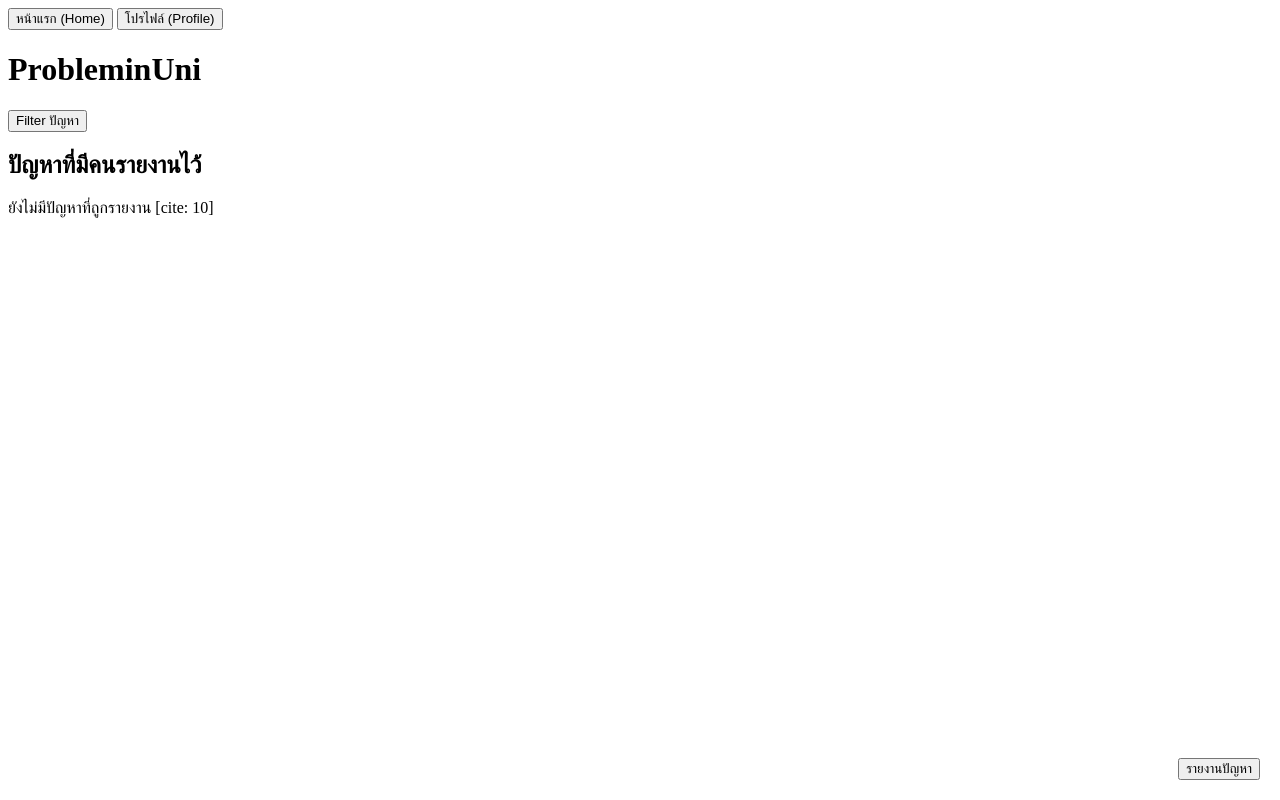
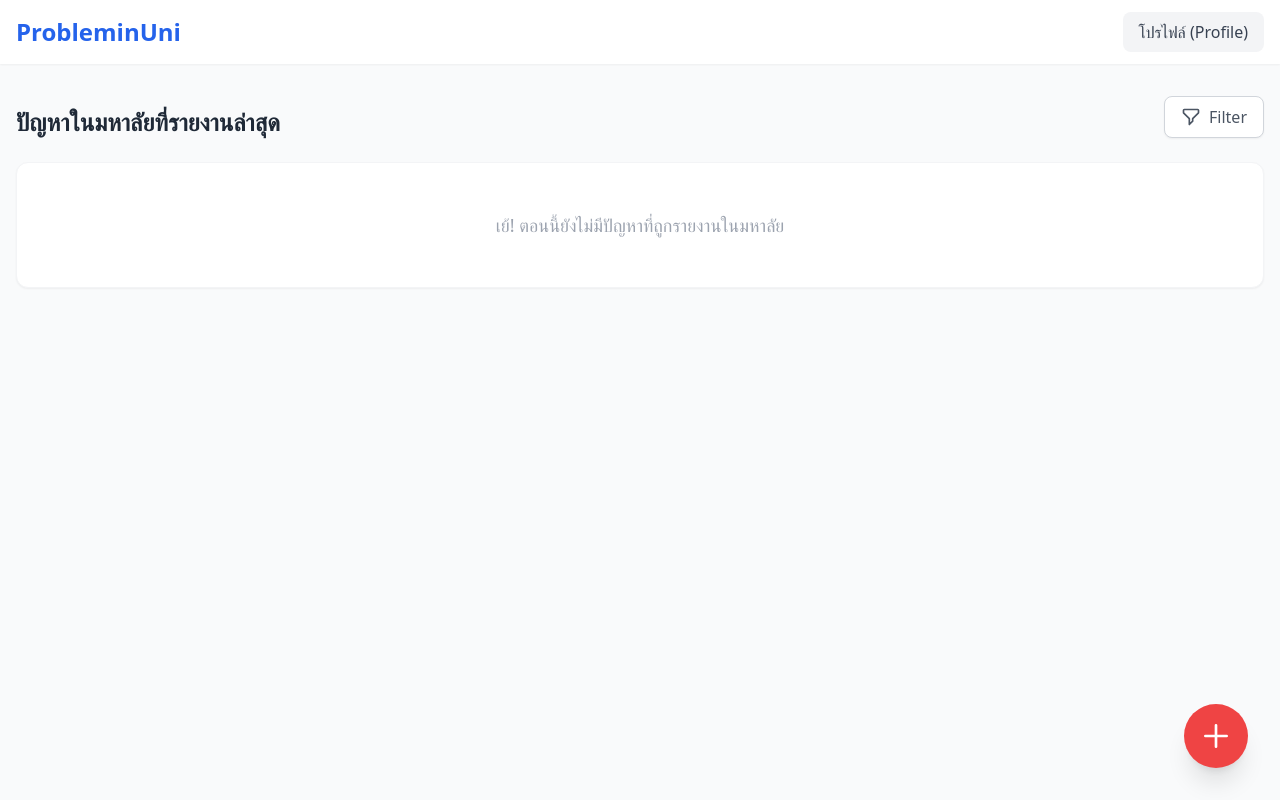
Before and after one commit to VelogaWhite/ProblemInUni-Software, a Django app: page / in a window 1280 px wide. Run offline with Django 5.2, Linux system fonts and the light colour scheme; data that the repository does not hold is empty; some libraries are stand-ins or nearby versions.

Commit message:
Use Tailwind on homepage.html

```diff
--- a/issues/templates/issues/homepage.html
+++ b/issues/templates/issues/homepage.html
@@ -2,38 +2,94 @@
 <html lang="en">
 <head>
     <meta charset="UTF-8">
-    <title>Problem in Uni - Homepage</title>
+    <meta name="viewport" content="width=device-width, initial-scale=1.0">
+    <title>Problem in Uni</title>
+    <script src="https://cdn.tailwindcss.com"></script>
 </head>
-<body>
-    <header>
-        <a href="{% url 'homepage' %}"><button>หน้าแรก (Home)</button></a>
+<body class="bg-gray-50 min-h-screen font-sans text-gray-800">
 
-        <a href="#"><button>โปรไฟล์ (Profile)</button></a>
+    <header class="bg-white shadow-sm sticky top-0 z-10">
+        <div class="container mx-auto px-4 py-3 flex justify-between items-center">
+            <a href="{% url 'homepage' %}" class="text-2xl font-bold text-blue-600 hover:text-blue-800 transition">
+                ProbleminUni
+            </a>
+
+            <a href="#" class="bg-gray-100 hover:bg-gray-200 text-gray-700 font-medium py-2 px-4 rounded-lg transition">
+                โปรไฟล์ (Profile)
+            </a>
+        </div>
     </header>
 
-    <main>
-        <h1>ProbleminUni</h1>
+    <main class="container mx-auto px-4 py-8">
 
-        <div>
-            <button>Filter ปัญหา</button>
+        <div class="flex justify-between items-end mb-6">
+            <h1 class="text-2xl font-bold text-gray-800">ปัญหาในมหาลัยที่รายงานล่าสุด</h1>
+
+            <button class="bg-white border border-gray-300 text-gray-600 py-2 px-4 rounded-lg shadow-sm hover:bg-gray-50 flex items-center transition">
+                <svg class="w-5 h-5 mr-2" fill="none" stroke="currentColor" viewBox="0 0 24 24"><path stroke-linecap="round" stroke-linejoin="round" stroke-width="2" d="M3 4a1 1 0 011-1h16a1 1 0 011 1v2.586a1 1 0 01-.293.707l-6.414 6.414a1 1 0 00-.293.707V17l-4 4v-6.586a1 1 0 00-.293-.707L3.293 7.293A1 1 0 013 6.586V4z"></path></svg>
+                Filter
+            </button>
         </div>
 
-        <section>
-            <h2>ปัญหาที่มีคนรายงานไว้</h2>
+        <section class="grid grid-cols-1 md:grid-cols-2 lg:grid-cols-3 gap-6">
             {% for issue in issues %}
-                <div style="border: 1px solid black; margin: 10px; padding: 10px;">
-                    <p><strong>ปัญหา:</strong> {{ issue.description }}</p>
-                    <p><strong>สถานที่:</strong> {{ issue.location }}</p>
-                    <p><strong>สถานะ:</strong> {{ issue.get_status_display }}</p>
+                <div class="bg-white rounded-xl shadow-md p-6 border border-gray-100 hover:shadow-lg transition">
+                    <div class="flex justify-between items-start mb-4">
+                        <span class="inline-block px-3 py-1 text-xs font-semibold rounded-full
+                            {% if issue.status == 'pending' %} bg-yellow-100 text-yellow-700
+                            {% elif issue.status == 'confirmed' %} bg-blue-100 text-blue-700
+                            {% else %} bg-green-100 text-green-700 {% endif %}">
+                            {{ issue.get_status_display }}
+                        </span>
+                    </div>
+                    <h3 class="text-lg font-bold text-gray-800 mb-2">{{ issue.description }}</h3>
+                    <p class="text-gray-500 text-sm flex items-center">
+                        <svg class="w-4 h-4 mr-1" fill="none" stroke="currentColor" viewBox="0 0 24 24"><path stroke-linecap="round" stroke-linejoin="round" stroke-width="2" d="M17.657 16.657L13.414 20.9a1.998 1.998 0 01-2.827 0l-4.244-4.243a8 8 0 1111.314 0z"></path><path stroke-linecap="round" stroke-linejoin="round" stroke-width="2" d="M15 11a3 3 0 11-6 0 3 3 0 016 0z"></path></svg>
+                        {{ issue.location }}
+                    </p>
                 </div>
             {% empty %}
-                <p>ยังไม่มีปัญหาที่ถูกรายงาน [cite: 10]</p>
+                <div class="col-span-full text-center py-12 bg-white rounded-xl shadow-sm border border-gray-100">
+                    <p class="text-gray-400 text-lg">เย้! ตอนนี้ยังไม่มีปัญหาที่ถูกรายงานในมหาลัย</p>
+                </div>
             {% endfor %}
         </section>
 
-        <div style="position: fixed; bottom: 20px; right: 20px;">
-            <a href="#"><button>รายงานปัญหา</button></a>
+    </main>
+
+    <button onclick="document.getElementById('reportModal').classList.remove('hidden')" class="fixed bottom-8 right-8 bg-red-500 hover:bg-red-600 text-white p-4 rounded-full shadow-xl transition transform hover:scale-105 flex items-center justify-center">
+        <svg class="w-8 h-8" fill="none" stroke="currentColor" viewBox="0 0 24 24"><path stroke-linecap="round" stroke-linejoin="round" stroke-width="2" d="M12 4v16m8-8H4"></path></svg>
+    </button>
+
+    <div id="reportModal" class="hidden fixed inset-0 bg-gray-900 bg-opacity-50 flex items-center justify-center z-50 backdrop-blur-sm transition-opacity">
+        <div class="bg-white rounded-2xl shadow-2xl w-11/12 md:w-full max-w-lg p-8 relative">
+
+            <button onclick="document.getElementById('reportModal').classList.add('hidden')" class="absolute top-4 right-4 text-gray-400 hover:text-gray-600">
+                <svg class="w-6 h-6" fill="none" stroke="currentColor" viewBox="0 0 24 24"><path stroke-linecap="round" stroke-linejoin="round" stroke-width="2" d="M6 18L18 6M6 6l12 12"></path></svg>
+            </button>
+
+            <h2 class="text-2xl font-extrabold text-gray-800 mb-6">รายงานปัญหา</h2>
+
+            <form action="#" method="POST">
+                {% csrf_token %}
+
+                <div class="mb-5">
+                    <label class="block text-gray-700 text-sm font-semibold mb-2" for="description">ปัญหาที่พบเจอ</label>
+                    <textarea id="description" name="description" rows="3" class="w-full px-4 py-2 border border-gray-300 rounded-lg focus:outline-none focus:ring-2 focus:ring-red-500 focus:border-transparent transition" placeholder="เช่น ฝาชักโครกในห้องน้ำชำรุด"></textarea>
+                </div>
+
+                <div class="mb-8">
+                    <label class="block text-gray-700 text-sm font-semibold mb-2" for="location">สถานที่</label>
+                    <input type="text" id="location" name="location" class="w-full px-4 py-2 border border-gray-300 rounded-lg focus:outline-none focus:ring-2 focus:ring-red-500 focus:border-transparent transition" placeholder="เช่น ตึก 81 ชั้น 4 ห้อง 412">
+                </div>
+
+                <div class="flex justify-end space-x-3">
+                    <button type="button" onclick="document.getElementById('reportModal').classList.add('hidden')" class="px-5 py-2 text-gray-600 bg-gray-100 hover:bg-gray-200 rounded-lg font-medium transition">ยกเลิก</button>
+                    <button type="submit" class="px-5 py-2 text-white bg-red-500 hover:bg-red-600 rounded-lg font-medium shadow-md transition">Submit</button>
+                </div>
+            </form>
         </div>
-    </main>
+    </div>
+
 </body>
 </html>
```
